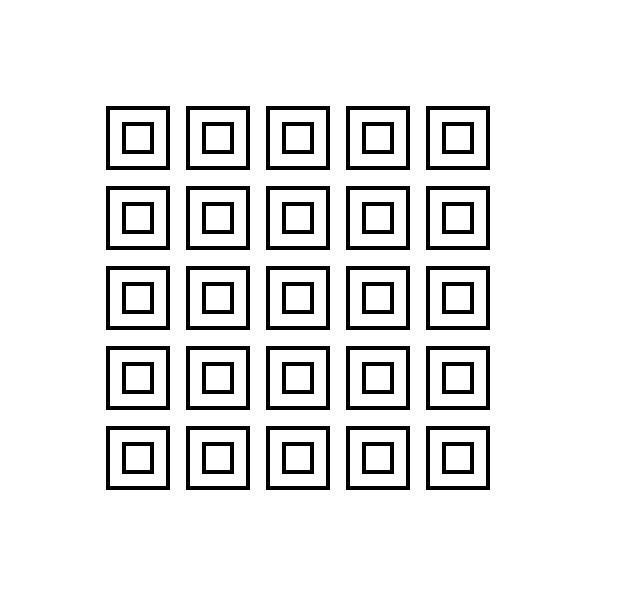
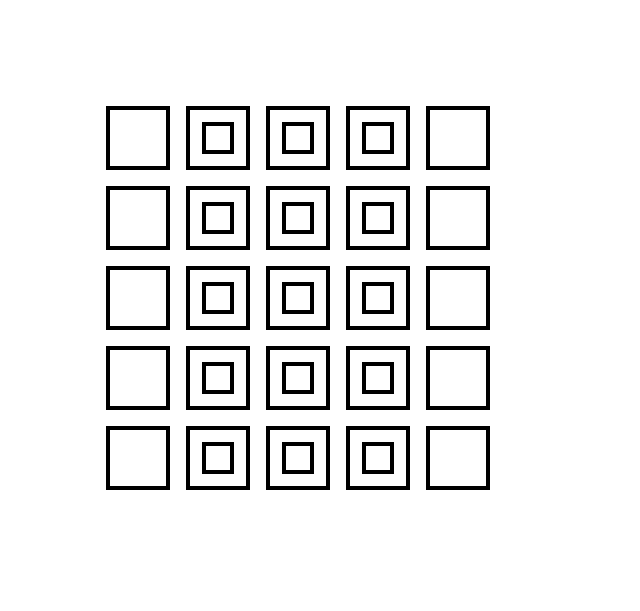
Before and after one commit to drscarbro/creative-coding, a plain HTML site: page arrays-and-loops/index.htm in a window 1280 px wide. Shown: the whole page, without its empty margins (0-640 px from the left). Drawn offline with Linux system fonts and the light colour scheme.

Commit message:
draws small square in 2nd, 3rd, 4th cols only

```diff
--- a/arrays-and-loops/index.htm
+++ b/arrays-and-loops/index.htm
@@ -25,10 +25,13 @@
                 context.beginPath();
                 context.rect(x, y, width, height);
                 context.stroke();
-                // draw a small square inside the first
-                context.beginPath();
-                context.rect(x + (padding/2), y + (padding/2), width - padding, height - padding);
-                context.stroke();
+                // draw small square in 2nd, 3rd, and 4th cols only
+                if(i > 0 && i < 4){
+                    // draw a small square inside the first
+                    context.beginPath();
+                    context.rect(x + (padding/2), y + (padding/2), width - padding, height - padding);
+                    context.stroke();
+                }
             }
         }
     </script>
```
